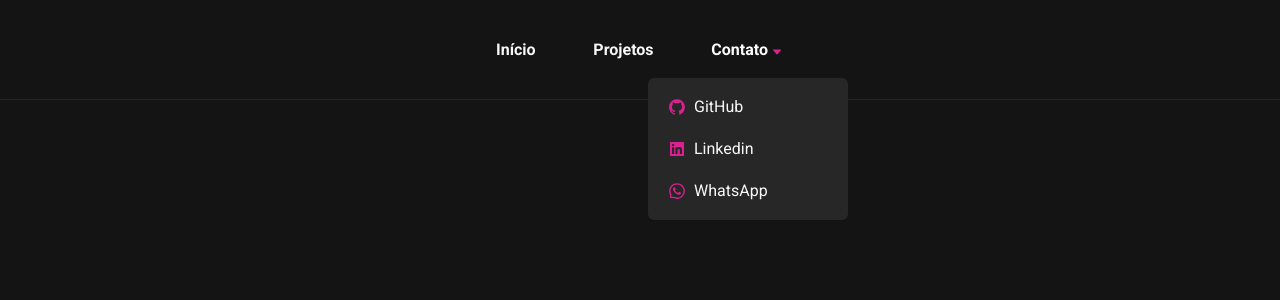
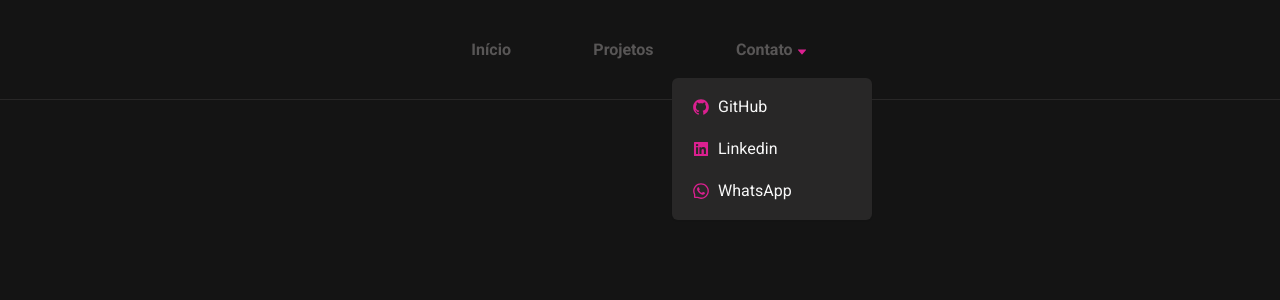
Before and after one commit to BiancaHoffer/meu-portifolio, a Next.js app: page / in a window 1280 px wide. Both pictures are taken after a click on the button "Contato". Shown: the top 300 px of the page. Built offline with nearby package versions, Linux system fonts and the light colour scheme.

Commit message:
ultimas estilizacoes header

```diff
--- a/package.json
+++ b/package.json
@@ -16,7 +16,8 @@
     "next": "12.3.1",
     "react": "18.2.0",
     "react-dom": "18.2.0",
-    "react-icons": "^4.6.0"
+    "react-icons": "^4.6.0",
+    "sass": "^1.55.0"
   },
   "devDependencies": {
     "@types/node": "^18.11.0",
--- a/src/components/Header.tsx
+++ /dev/null
@@ -1,49 +0,0 @@
-import Link from 'next/link';
-import {
-  Flex,
-  Link as LinkChakra,
-  Text,
-  Button,
-  Popover,
-  PopoverTrigger,
-  PopoverContent,
-  PopoverHeader,
-  PopoverBody,
-
-} from '@chakra-ui/react';
-import { PopoverContact } from './PopoverContact';
-
-
-export function Header() {
-  return (
-    <Flex
-      borderBottom="1px"
-      borderColor="gray.400"
-      height="100px"
-      w="100%"
-    >
-      <Flex
-        width="400px"
-        margin="0 auto"
-        paddingX="52px"
-        justify="space-between"
-        align="center"
-      >
-        <Link href="/" passHref>
-          <LinkChakra fontWeight="bold" padding="4px">
-            Início
-          </LinkChakra>
-        </Link>
-
-        <Link href="#" passHref>
-          <LinkChakra fontWeight="bold" padding="4px" >
-            Projetos
-          </LinkChakra>
-        </Link>
-
-        <PopoverContact />
-
-      </Flex>
-    </Flex>
-  );
-}
--- a/src/components/PopoverContact.tsx
+++ b/src/components/Header/Contacts.tsx
@@ -1,8 +1,6 @@
-import Link from 'next/link';
-
 import {
   Button,
-  Link as LinkChakra,
+  Icon,
   Popover,
   PopoverTrigger,
   PopoverContent,
@@ -13,13 +11,24 @@ import {
 import { AiFillCaretDown, AiFillGithub, AiFillLinkedin, AiOutlineWhatsApp } from "react-icons/ai";
 import { LinkContact } from './LinkContact';
 
-export function PopoverContact() {
+export function Contacts() {
   return (
     <Popover>
       <PopoverTrigger>
-        <Button variant='solid' colorScheme='transparent' padding="4px">
+        <Button
+          variant='solid'
+          colorScheme='transparent'
+          padding="4px"
+          color="gray.300"
+          _hover={{color: 'white', transparent: '0.4s'}}
+        >
           Contato
-          <AiFillCaretDown color='#DB2090'style={{paddingLeft:"2px", paddingTop:"4px"}}/>
+          <Icon
+            as={AiFillCaretDown}
+            color='#DB2090'
+            paddingLeft="2px"
+            paddingTop="4px"
+          />
         </Button>
       </PopoverTrigger>
 
--- a/src/components/LinkContact.tsx
+++ b/src/components/Header/LinkContact.tsx
@@ -12,7 +12,6 @@ interface LinkContactProps extends ChakraProps{
   icon: any;
 }
 
-
 export function LinkContact({ href, name, icon, ...rest }: LinkContactProps) {
   return (
     <Link href={href} passHref>
@@ -22,6 +21,11 @@ export function LinkContact({ href, name, icon, ...rest }: LinkContactProps) {
         padding="8px"
         display="flex"
         alignItems="center"
+        _hover={{
+          textDecoration: 'none',
+          paddingLeft: '4px',
+          transition: '0.3s'
+        }}
         {...rest}
       >
         <Icon
@@ -29,7 +33,7 @@ export function LinkContact({ href, name, icon, ...rest }: LinkContactProps) {
           w="26px"
           h="26px"
           color='#DB2090'
-          style={{paddingRight: '8px'}}
+          paddingRight="8px"
         />
         { name }
       </LinkChakra>
--- /dev/null
+++ b/src/components/Header/index.tsx
@@ -0,0 +1,54 @@
+import Link from 'next/link';
+
+import { Flex, Link as LinkChakra, Grid, Button } from '@chakra-ui/react';
+
+import { Contacts } from './Contacts';
+
+export function Header() {
+  return (
+    <Flex
+      as='header'
+      h="100px"
+      w="100%"
+      borderBottom="1px"
+      borderColor="gray.400"
+    >
+      <Grid
+        width="1140px"
+        margin="0 auto"
+        paddingX="52px"
+        justifyContent="center"
+        alignItems="center"
+        templateColumns="repeat(3, 1fr)"
+      >
+        <Flex as='span'/>
+
+        <Flex justify='space-between' align="center">
+          <Link href="/" passHref>
+            <LinkChakra
+              fontWeight="bold"
+              padding="4px"
+              color="gray.300"
+              _hover={{textDecoration: 'none', transition: '0.4s', color:'white'}}
+            >
+              Início
+            </LinkChakra>
+          </Link>
+
+          <Link href="#" passHref>
+            <LinkChakra
+              fontWeight="bold"
+              padding="4px"
+              color="gray.300"
+              _hover={{textDecoration: 'none', transition: '0.4s', color:'white'}}
+            >
+              Projetos
+            </LinkChakra>
+          </Link>
+
+          <Contacts />
+        </Flex>
+      </Grid>
+    </Flex>
+  );
+}
--- a/src/pages/_app.tsx
+++ b/src/pages/_app.tsx
@@ -1,14 +1,16 @@
 import { AppProps } from "next/app";
 import { ChakraProvider } from '@chakra-ui/react';
 import { theme } from '../styles/theme';
+import '../styles/global.scss';
+import { Header } from '../components/Header';
 
 function MyApp({ Component, pageProps }: AppProps) {
   return (
     <ChakraProvider theme={theme}>
+      <Header />
       <Component {...pageProps} />
     </ChakraProvider>
   )
-
 }
 
 export default MyApp
--- a/src/pages/index.tsx
+++ b/src/pages/index.tsx
@@ -1,5 +1,4 @@
 import Head from 'next/head'
-import { Header } from '../components/Header'
 
 export default function Home() {
   return (
@@ -7,8 +6,6 @@ export default function Home() {
       <Head>
         <title>Home | Bianca Hoffer</title>
       </Head>
-
-      <Header />
     </>
   )
 }
--- a/src/styles/theme.tsx
+++ b/src/styles/theme.tsx
@@ -10,6 +10,7 @@ export const theme = extendTheme({
         },
         gray: {
             "50": "#F8F8F8",
+            "300": "#585656",
             "400": "#282727",
             "800": "#141414",
         }
@@ -23,7 +24,14 @@ export const theme = extendTheme({
             body: {
                 bg: 'gray.800',
                 color: 'gray.50'
+            },
+        },
+        a: {
+
+            _hover: {
+                textDecoration: "none",
             }
+
         }
     }
 })
```
Also changed, not shown: src/styles/global.scss (line endings or trailing spaces), 1 other file (tests, documents, lock files or other folders).
